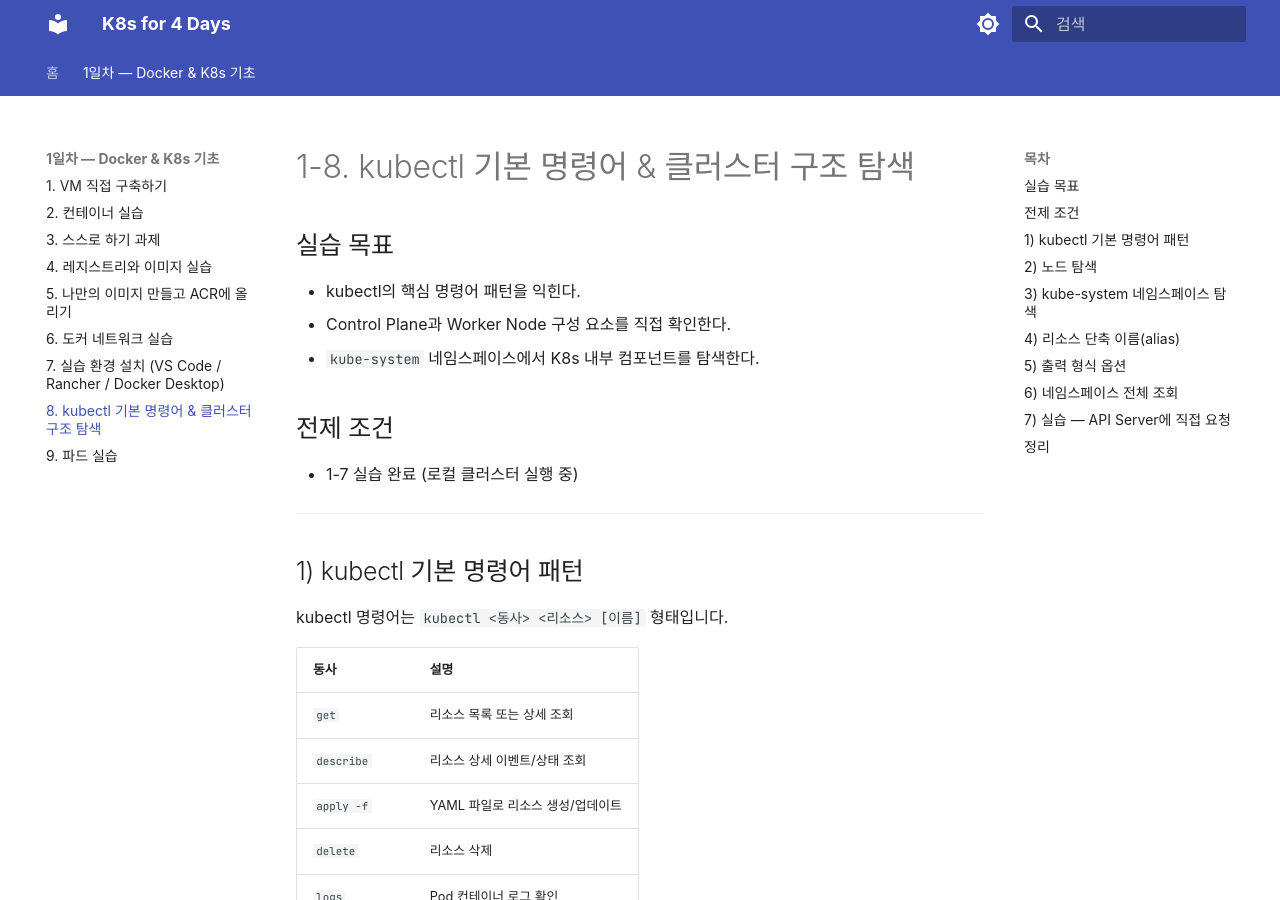
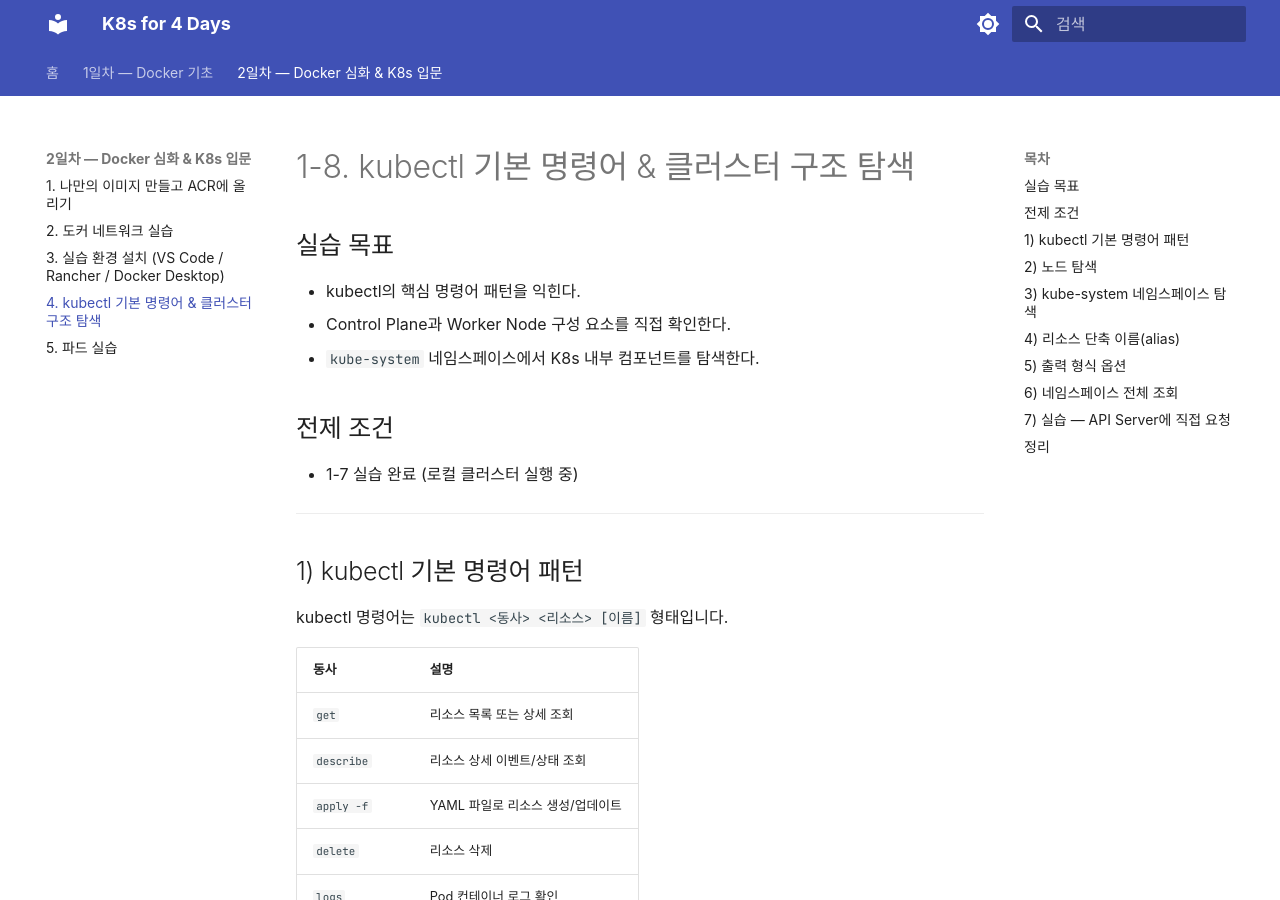
Before and after one commit to skilleat-labs/k8s-for-4days, an MkDocs documentation site: the page built from docs/day2/1-kubectl-basics.md, in a window 1280 px wide and 900 px high. Built offline with MkDocs 1.6.1 and Material for MkDocs 9.7.7, drawn with Linux system fonts in a browser that asks for light colours; some web fonts are replaced.

Commit message:
refactor: 5번 이후 실습을 2일차로 분리
Co-Authored-By: Claude Sonnet 4.6 <noreply@anthropic.com>

```diff
--- a/mkdocs.yml
+++ b/mkdocs.yml
@@ -33,16 +33,17 @@ theme:
 
 nav:
   - 홈: index.md
-  - 1일차 — Docker & K8s 기초:
+  - 1일차 — Docker 기초:
       - 1. VM 직접 구축하기: day1/1-1-vm-setup.md
       - 2. 컨테이너 실습: day1/1-2-container.md
       - 3. 스스로 하기 과제: day1/1-2-1-practice.md
       - 4. 레지스트리와 이미지 실습: day1/1-3-registry.md
-      - 5. 나만의 이미지 만들고 ACR에 올리기: day1/1-3-1-acr.md
-      - 6. 도커 네트워크 실습: day1/1-6-network.md
-      - 7. 실습 환경 설치 (VS Code / Rancher / Docker Desktop): day1/1-env-setup.md
-      - 8. kubectl 기본 명령어 & 클러스터 구조 탐색: day1/1-kubectl-basics.md
-      - 9. 파드 실습: day1/2-1-pod.md
+  - 2일차 — Docker 심화 & K8s 입문:
+      - 1. 나만의 이미지 만들고 ACR에 올리기: day2/1-3-1-acr.md
+      - 2. 도커 네트워크 실습: day2/1-6-network.md
+      - 3. 실습 환경 설치 (VS Code / Rancher / Docker Desktop): day2/1-env-setup.md
+      - 4. kubectl 기본 명령어 & 클러스터 구조 탐색: day2/1-kubectl-basics.md
+      - 5. 파드 실습: day2/2-1-pod.md
 
 markdown_extensions:
   - admonition
```
Also changed, not shown: docs/day2/1-3-1-acr.md (renamed from docs/day1/1-3-1-acr.md), docs/day2/1-6-network.md (renamed from docs/day1/1-6-network.md), docs/day2/1-env-setup.md (renamed from docs/day1/1-env-setup.md), docs/day2/1-kubectl-basics.md (renamed from docs/day1/1-kubectl-basics.md), docs/day2/2-1-pod.md (renamed from docs/day1/2-1-pod.md).
